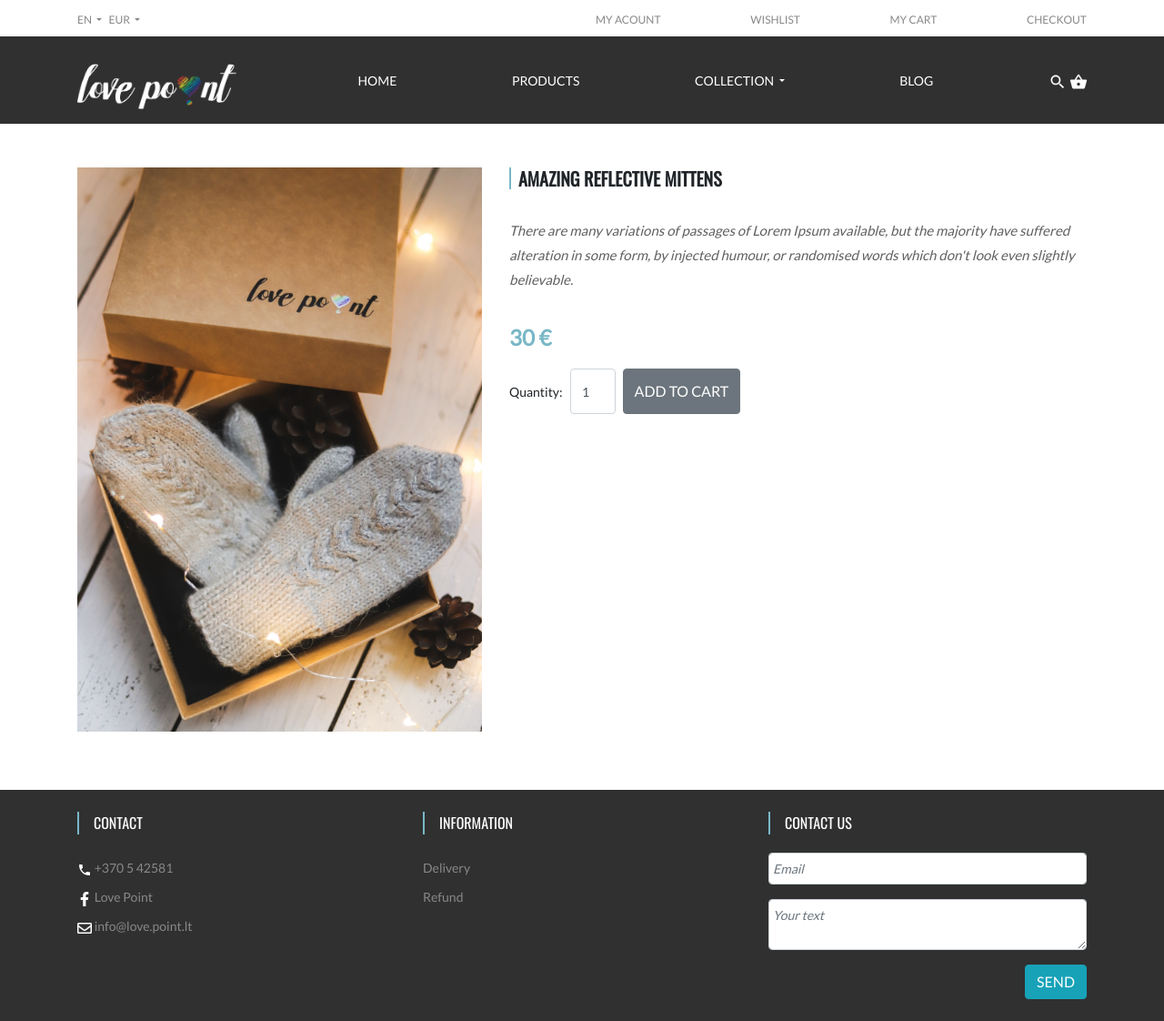
After one commit to akvilepabreziene/lovePoint, a PHP site: page /product.php in a window 1280 px wide. The commit adds this page. Shown: the whole page at 91% size. Run offline with PHP 8.4, Linux system fonts and the light colour scheme.

Commit message:
added product page

```diff
--- a/css/main.css
+++ b/css/main.css
@@ -125,3 +125,50 @@ footer a {
     background-color : #d1d1d1;
 
   }
+
+  .product-header {
+    border-left: 2px solid rgb(120,183,198);
+  }
+
+  .product-header h2 {
+      font-size: 20px;
+      font-family: 'Oswald', sans-serif;
+      text-transform: uppercase;
+      font-weight: 700;
+  }
+
+  .description {
+    color: #606060;
+    font-size: 15px;
+    font-style: italic;
+    line-height: 27px;
+  }
+
+  .price {
+    color: rgb(120,183,198);
+    font-size: 24px;
+    font-weight: 700;
+  }
+
+  input[name="quantity"] {
+    width: 50px!important;
+    height: 50px;
+    text-align: center;
+  }
+
+  label[for=quantity] {
+    font-size: 14px;
+    margin: 0;
+
+  }
+
+  .add-to-cart {
+    height: 50px;
+  }
+
+  .zoom-img:hover {
+    transform: scale(0.98);
+    -webkit-box-shadow: 1px 1px 21px -11px rgba(0,0,0,0.75);
+    -moz-box-shadow: 1px 1px 21px -11px rgba(0,0,0,0.75);
+    box-shadow: 1px 1px 21px -11px rgba(0,0,0,0.75);
+  }
--- /dev/null
+++ b/footer.php
@@ -0,0 +1,64 @@
+    <!-- Footer start -->
+    <footer class="dark-header mt-3">
+        <div class="container py-4">
+            <div class="row">
+                <div class="col-xs-12 col-sm-4 mb-3">
+                    <div class="footer-header pl-3 mb-4">
+                        <span href="">CONTACT</span>
+                    </div>
+                    <ul>
+                        <li class="mb-2">
+                            <a href=""><svg xmlns="http://www.w3.org/2000/svg" width="16" height="16" viewBox="0 0 24 24"><path d="M0 0h24v24H0z" fill="none"/><path d="M6.62 10.79c1.44 2.83 3.76 5.14 6.59 6.59l2.2-2.2c.27-.27.67-.36 1.02-.24 1.12.37 2.33.57 3.57.57.55 0 1 .45 1 1V20c0 .55-.45 1-1 1-9.39 0-17-7.61-17-17 0-.55.45-1 1-1h3.5c.55 0 1 .45 1 1 0 1.25.2 2.45.57 3.57.11.35.03.74-.25 1.02l-2.2 2.2z"/></svg>
+                        +370 5 42581</a>
+                        </li>
+                        <li class="mb-2">
+                            <a target="_blank" href="https://www.facebook.com/lovepointaccessories/"><svg width="16" height="16" aria-hidden="true" focusable="false" data-prefix="fab" data-icon="facebook-f" class="svg-inline--fa fa-facebook-f fa-w-10" role="img" xmlns="http://www.w3.org/2000/svg" viewBox="0 0 320 512"><path d="M279.14 288l14.22-92.66h-88.91v-60.13c0-25.35 12.42-50.06 52.24-50.06h40.42V6.26S260.43 0 225.36 0c-73.22 0-121.08 44.38-121.08 124.72v70.62H22.89V288h81.39v224h100.17V288z"></path></svg>
+                        Love Point</a>
+                        </li>
+                        <li><a href=""><svg height="16" aria-hidden="true" focusable="false" data-prefix="far" data-icon="envelope" class="svg-inline--fa fa-envelope fa-w-16" role="img" xmlns="http://www.w3.org/2000/svg" viewBox="0 0 512 512"><path d="M464 64H48C21.49 64 0 85.49 0 112v288c0 26.51 21.49 48 48 48h416c26.51 0 48-21.49 48-48V112c0-26.51-21.49-48-48-48zm0 48v40.805c-22.422 18.259-58.168 46.651-134.587 106.49-16.841 13.247-50.201 45.072-73.413 44.701-23.208.375-56.579-31.459-73.413-44.701C106.18 199.465 70.425 171.067 48 152.805V112h416zM48 400V214.398c22.914 18.251 55.409 43.862 104.938 82.646 21.857 17.205 60.134 55.186 103.062 54.955 42.717.231 80.509-37.199 103.053-54.947 49.528-38.783 82.032-64.401 104.947-82.653V400H48z"></path></svg>
+                        info@love.point.lt</a></li>
+                    </ul>
+                </div>
+                <div class="col-xs-12 col-sm-4 mb-3">
+                    <div class="footer-header pl-3 mb-4">
+                        <span href="">INFORMATION</span>
+                    </div>
+                    <ul>
+                        <li class="mb-2">
+                            <a href="">Delivery</a>
+                        </li>
+                        <li class="mb-2">
+                            <a href="">Refund</a>
+                        </li>
+                        <li class="mb-2">
+                            <a href=""></a>
+                        </li>
+
+                    </ul>
+                </div>
+                <div class="col-xs-12 col-sm-4">
+                    <div class="footer-header pl-3">
+                        <span href="">CONTACT US</span>
+                    </div>
+                    <div class="card-body px-0">
+                        <form>
+                            <div class="form-group">
+                                <input type="email" class="form-control pl-1" id="email" placeholder="Email" required>
+                            </div>
+                            <div class="form-group">
+                                <textarea class="form-control pl-1" id="message" placeholder="Your text"></textarea>
+                            </div>
+                            <button type="submit" class="btn btn-info float-right">SEND</button>
+                        </form>
+                    </div>
+                </div>
+            </div>
+
+        </div>
+    </footer>
+    <!-- Footer end -->
+    <script type="text/javascript" src="libs/jquery-3.4.1.min.js"> </script>
+    <script type="text/javascript" src="libs/bootstrap/js/bootstrap.bundle.min.js"> </script>
+    <script type="text/javascript" src="js/main.js"></script>
+</body>
+</html>
--- /dev/null
+++ b/header.php
@@ -0,0 +1,107 @@
+<!DOCTYPE html>
+<html lang="en">
+<head>
+    <meta charset="UTF-8">
+    <meta name="viewport" content="width=device-width, initial-scale=1.0">
+    <meta http-equiv="X-UA-Compatible" content="ie=edge">
+    <title>LovePoint</title>
+    <link rel="stylesheet" href="css/normalize.css">
+    <link rel="stylesheet" href="libs/bootstrap/css/bootstrap.min.css">
+    <link href="https://fonts.googleapis.com/css?family=Lato&display=swap" rel="stylesheet">
+    <link href="https://fonts.googleapis.com/css?family=Oswald&display=swap" rel="stylesheet">
+    <link rel="stylesheet" href="css/main.css">
+</head>
+
+<body>
+  <!-- Header start -->
+    <header class="">
+      <!-- Top link start -->
+        <div class="container">
+            <div class="row">
+                <div class="col-md-6 align-self-center">
+                    <div class="dropdown show mr-1">
+                        <a class="dropdown-toggle" href="" role="button" id="dropdownMenuLink" data-toggle="dropdown" aria-haspopup="true" aria-expanded="false">
+                          EN
+                        </a>
+                        <div class="dropdown-menu" aria-labelledby="dropdownMenuLink">
+                          <a class="dropdown-item" href="">EN</a>
+                          <a class="dropdown-item" href="">LT</a>
+                        </div>
+                      </div>
+                      <div class="dropdown show">
+                        <a class="dropdown-toggle" href="" role="button" id="dropdownMenuLink" data-toggle="dropdown" aria-haspopup="true" aria-expanded="false">
+                          EUR
+                        </a>
+                        <div class="dropdown-menu" aria-labelledby="dropdownMenuLink">
+                          <a class="dropdown-item" href="">EUR</a>
+                          <a class="dropdown-item" href="">USD</a>
+                        </div>
+                      </div>
+                </div>
+                <div class="col-md-6">
+                    <ul class="top-link my-2">
+                        <li>
+                            <a href="">MY ACOUNT</a>
+                        </li>
+                        <li>
+                            <a href="">WISHLIST</a>
+                        </li>
+                        <li>
+                            <a href="">MY CART</a>
+                        </li>
+                        <li>
+                            <a href="">CHECKOUT</a>
+                        </li>
+                    </ul>
+                </div>
+            </div>
+
+        </div>
+        <!-- Top link end -->
+
+        <!-- Dark menu line start -->
+        <div class="dark-header">
+            <div class="container">
+                <div class="">
+                    <nav class="navbar navbar-expand-lg navbar-dark px-0">
+                        <a class="navbar-brand col-3 pl-0 py-0" href="#"><img src="pictures/logo-lovePoint.png" alt="" height="80"></a>
+                        <button class="navbar-toggler" type="button" data-toggle="collapse" data-target="#navbarSupportedContent" aria-controls="navbarSupportedContent" aria-expanded="false" aria-label="Toggle navigation">
+                            <span class="navbar-toggler-icon"></span>
+                        </button>
+                        <div class="collapse navbar-collapse col-lg-9" id="navbarSupportedContent">
+                            <ul class="navbar-nav">
+                                <li class="nav-item">
+                                    <a href="#" class="menu"><span>HOME</span></a>
+                                </li>
+                                <li class="nav-item">
+                                    <a href="#" class="menu"><span>PRODUCTS</span></a>
+                                </li>
+                                <li class="nav-item dropdown">
+                                    <a class="dropdown-toggle menu" href="#" id="navbarDropdown" role="button" data-toggle="dropdown" aria-haspopup="true" aria-expanded="false">
+                                    <span> COLLECTION</span>
+                                    </a>
+                                    <div class="dropdown-menu" aria-labelledby="navbarDropdown">
+                                        <a class="dropdown-item" href="#">Action</a>
+                                        <a class="dropdown-item" href="#">Another action</a>
+                                        <div class="dropdown-divider"></div>
+                                        <a class="dropdown-item" href="#">Something else here</a>
+                                    </div>
+                                </li>
+                                <li class="nav-item">
+                                    <a class="menu" href="#"><span>BLOG</span></a>
+                                </li>
+                                <li class="nav-item">
+                                    <div>
+                                        <a class="" href="#"><svg class="fa-search" xmlns="http://www.w3.org/2000/svg" width="20" height="20" viewBox="0 0 24 24"><path d="M15.5 14h-.79l-.28-.27C15.41 12.59 16 11.11 16 9.5 16 5.91 13.09 3 9.5 3S3 5.91 3 9.5 5.91 16 9.5 16c1.61 0 3.09-.59 4.23-1.57l.27.28v.79l5 4.99L20.49 19l-4.99-5zm-6 0C7.01 14 5 11.99 5 9.5S7.01 5 9.5 5 14 7.01 14 9.5 11.99 14 9.5 14z"/><path d="M0 0h24v24H0z" fill="none"/></svg></a>
+                                        <a class="" href="#"><svg xmlns="http://www.w3.org/2000/svg" width="20" height="20" viewBox="0 0 24 24"><path d="M0 0h24v24H0z" fill="none"/><path d="M17.21 9l-4.38-6.56c-.19-.28-.51-.42-.83-.42-.32 0-.64.14-.83.43L6.79 9H2c-.55 0-1 .45-1 1 0 .09.01.18.04.27l2.54 9.27c.23.84 1 1.46 1.92 1.46h13c.92 0 1.69-.62 1.93-1.46l2.54-9.27L23 10c0-.55-.45-1-1-1h-4.79zM9 9l3-4.4L15 9H9zm3 8c-1.1 0-2-.9-2-2s.9-2 2-2 2 .9 2 2-.9 2-2 2z"/></svg></a>
+                                    </div>
+                                </li>
+                            </ul>
+                        </div>
+                      </nav>
+                </div>
+            </div>
+        </div>
+        <!-- Dark menu line end -->
+    </header>
+    <!-- Header end -->
--- /dev/null
+++ b/index.php
@@ -0,0 +1,5 @@
+    <?php include 'header.php';?>
+
+    <?php include 'home.php';?>
+
+    <?php include 'footer.php';?>
--- a/index.html
+++ b/index002.html
@@ -247,12 +247,12 @@
                     <div class="card-body px-0">
                         <form>
                             <div class="form-group">
-                                <input type="email" class="form-control pl-1" id="email" placeholder="Email">
+                                <input type="email" class="form-control pl-1" id="email" placeholder="Email" required>
                             </div>
                             <div class="form-group">
                                 <textarea class="form-control pl-1" id="message" placeholder="Your text"></textarea>
                             </div>
-                            <button type="submit" class="btn btn-info float-right">Send</button>
+                            <button type="submit" class="btn btn-info float-right">SEND</button>
                         </form>
                     </div>
                 </div>
--- /dev/null
+++ b/product.php
@@ -0,0 +1,32 @@
+<?php include 'header.php';?>
+
+    <!-- Product page -->
+    <div class="container">
+        <div class="row my-5">
+            <aside class="col-sm-5 col-xs-12 mb-3">
+                <div><img class="w-100 zoom-img" src="pictures/product-1.jpg" alt=""></div>
+            </aside>
+            <main class="col-sm-7 col-xs-12">
+                <div class="product-header pl-2 mb-3">
+                    <h2>Amazing reflective mittens</h2>
+                </div>
+                <div class="description py-3">
+                    <p>There are many variations of passages of Lorem Ipsum available, but the majority have suffered alteration in some form, by injected humour, or randomised words which don't look even slightly believable.</p>
+                </div>
+                <div class="price">30 &euro;</div>
+                <div class="my-3">
+                    <form class="form-inline">
+                          <label for="quantity">Quantity: </label>
+                          <input type="number" class="form-control ml-2" name="quantity" id="quantity" value="1">
+                        <button type="submit" class="btn btn-secondary ml-2 add-to-cart">ADD TO CART</button>
+                      </form>
+                </div>
+            </main>
+        </div>
+    </div>
+
+
+    <!-- Product end -->
+
+
+<?php include 'footer.php';?>
```
Also changed, not shown: home.php (added, +97 -0 lines), pictures/product-1.jpg (added).
